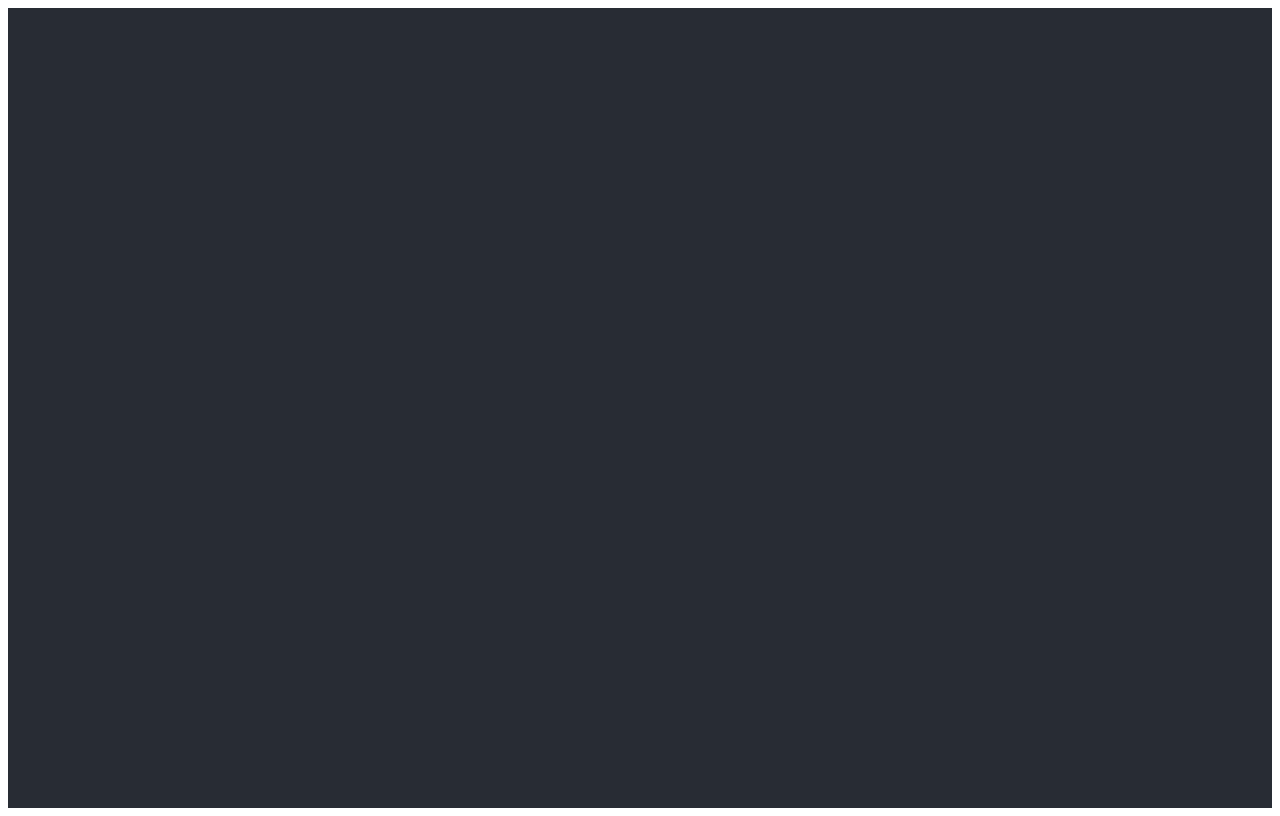
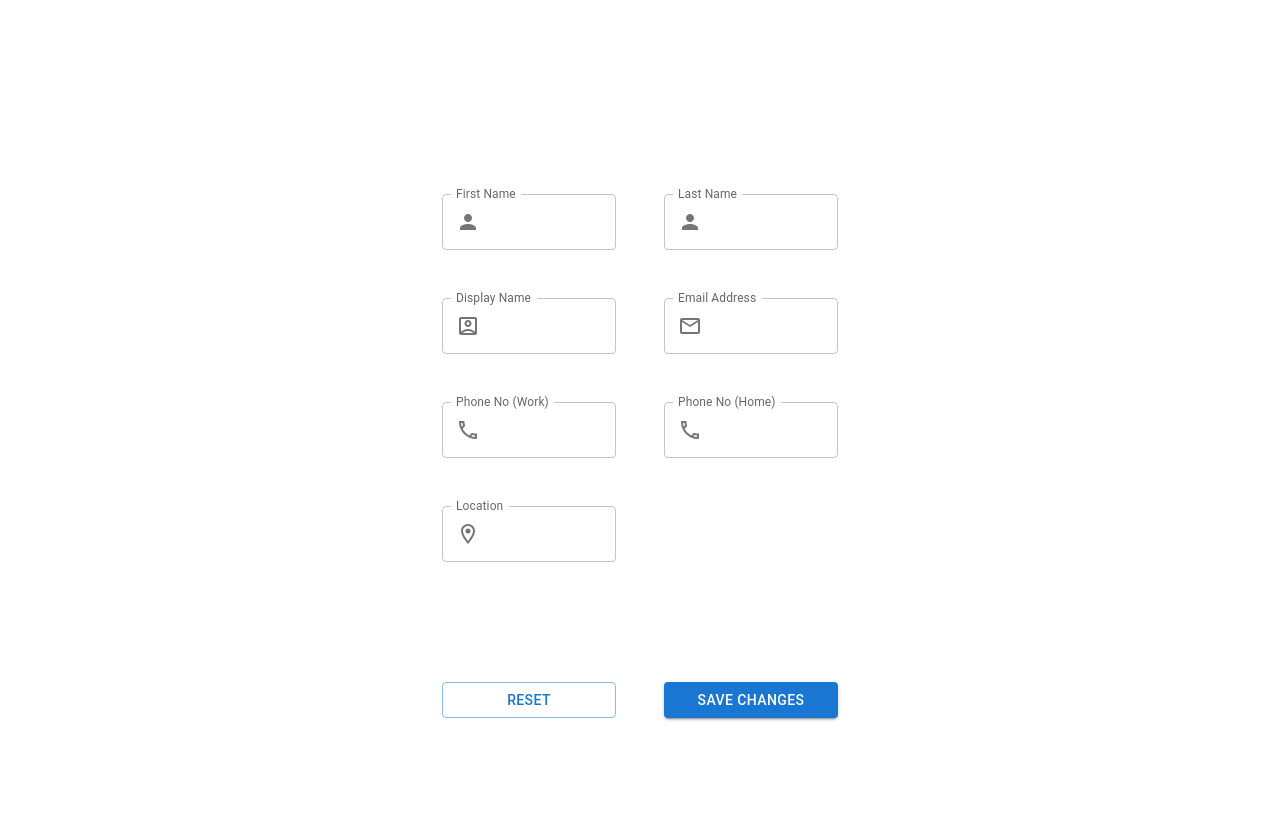
Before and after one commit to hariprasad01/profile-view, a React (Create React App) app: page / in a window 1280 px wide. Built offline with nearby package versions, Linux system fonts and the light colour scheme; no server answers; the database is empty.

Commit message:
Adding the form

```diff
--- a/src/App.css
+++ b/src/App.css
@@ -14,7 +14,6 @@
 }
 
 .App-header {
-  background-color: #282c34;
   min-height: 100vh;
   display: flex;
   flex-direction: column;
--- a/src/App.js
+++ b/src/App.js
@@ -1,9 +1,11 @@
 import './App.css';
+import ProfileForm from './ProfileForm';
 
 function App() {
   return (
     <div className="App">
       <header className="App-header">
+        <ProfileForm/>
       </header>
     </div>
   );
--- /dev/null
+++ b/src/Components/Form/CustomFields/TextInput.js
@@ -0,0 +1,21 @@
+import TextField from '@mui/material/TextField';
+import { InputAdornment } from '@mui/material';
+
+export default function TextInput(props) {
+  const { icon, value, ...rest} = props;
+
+  return (
+    <TextField
+      InputProps={{
+        startAdornment: (
+          <InputAdornment position="start">
+            {icon}
+          </InputAdornment>
+        ),
+      }}
+      fullWidth
+      value = {value || ''}
+      {...rest}
+    />
+  )
+}
--- /dev/null
+++ b/src/Components/Form/Form.js
@@ -0,0 +1,70 @@
+import Button from '@mui/material/Button';
+import Grid from '@mui/material/Grid';
+import Box from '@mui/material/Box';
+import TextInput from './CustomFields/TextInput';
+import {useState, useEffect, useCallback} from 'react'
+
+export default function Form(props) {
+  const { formItems, formData, onSubmit } = props;
+
+  const [localFormData, setLocalFormData] = useState(formData);
+
+  useEffect(() => {
+    setLocalFormData(formData)
+  }, [formData])
+
+  const handleChange = (event) => {
+    const fieldName = event.target.name;
+    const fieldValue = event.target.value;
+    const udpatedFormData = { ...localFormData, [fieldName]: fieldValue}
+    setLocalFormData(udpatedFormData);
+  };
+
+  const handleSubmit = (event) => {
+    event.preventDefault();
+    onSubmit(localFormData);
+  }
+
+  const handleReset = (event) => {
+    event.preventDefault();
+    setLocalFormData(formData);
+  }
+
+  return (
+    <Box component="form" noValidate onSubmit={handleSubmit} onReset={handleReset} sx={{ mt: 8 }}>
+      <Grid container spacing={6}>
+        {
+          formItems.map((item) => {
+            return (
+              <Grid item xs={12} sm={6} key={item.name}>
+                <TextInput {...item} value = {localFormData[item.name]} onChange={handleChange}/>
+              </Grid>
+            )
+          })
+        }
+      </Grid>
+      <Grid container spacing={6} sx={{ mt: 6 }}>
+        <Grid item xs={12} sm={6}>
+          <Button
+            fullWidth
+            type="reset"
+            variant="outlined"
+            sx={{ mt: 3, mb: 2 }}
+          >
+            Reset
+          </Button>
+        </Grid>
+        <Grid item xs={12} sm={6}>
+          <Button
+            fullWidth
+            type="submit"
+            variant="contained"
+            sx={{ mt: 3, mb: 2 }}
+          >
+            Save Changes
+          </Button>
+        </Grid>
+      </Grid>
+    </Box>
+  )
+}
--- /dev/null
+++ b/src/ProfileForm.js
@@ -0,0 +1,84 @@
+import { useEffect, useState } from 'react';
+import CssBaseline from '@mui/material/CssBaseline';
+import Box from '@mui/material/Box';
+import Container from '@mui/material/Container';
+import { createTheme, ThemeProvider } from '@mui/material/styles';
+import PersonIcon from '@mui/icons-material/Person';
+import MailOutlineIcon from '@mui/icons-material/MailOutline';
+import AccountBoxOutlinedIcon from '@mui/icons-material/AccountBoxOutlined';
+import LocalPhoneOutlinedIcon from '@mui/icons-material/LocalPhoneOutlined';
+import LocationOnOutlinedIcon from '@mui/icons-material/LocationOnOutlined';
+import Form from './Components/Form/Form';
+import {getUserById, updateUserDetails} from './api'
+
+const theme = createTheme();
+
+const profileFormItems = [
+  {
+    name: 'firstName',
+    label: "First Name",
+    icon: <PersonIcon />
+  },
+  {
+    name: 'lastName',
+    label: "Last Name",
+    icon: <PersonIcon />
+  },
+  {
+    name: 'displayName',
+    label: "Display Name",
+    icon: <AccountBoxOutlinedIcon />
+  },
+  {
+    name: 'email',
+    label: "Email Address",
+    icon: <MailOutlineIcon />
+  },
+  {
+    name: 'workNo',
+    label: "Phone No (Work)",
+    icon: <LocalPhoneOutlinedIcon />
+  },
+  {
+    name: 'homeNo',
+    label: "Phone No (Home)",
+    icon: <LocalPhoneOutlinedIcon />
+  },
+  {
+    name: 'location',
+    label: "Location",
+    icon: <LocationOnOutlinedIcon />
+  }
+]
+
+export default function ProfileForm() {
+  const [formData, setFormData] = useState({})
+
+  useEffect(() => {
+    getUserById('JYzT4N6pxfDBaxu5uru3').then(data => {
+      setFormData(data);
+    })
+  }, [])
+
+  const handleSubmit = (udpatedFormData) => {
+    updateUserDetails('JYzT4N6pxfDBaxu5uru3', udpatedFormData);
+  };
+
+  return (
+    <ThemeProvider theme={theme}>
+      <Container component="main" maxWidth="xs">
+        <CssBaseline />
+        <Box
+          sx={{
+            marginTop: 8,
+            display: 'flex',
+            flexDirection: 'column',
+            alignItems: 'center',
+          }}
+        >
+          <Form formItems={profileFormItems} formData={formData} onSubmit={handleSubmit} onReset={handleSubmit}></Form>
+        </Box>
+      </Container>
+    </ThemeProvider>
+  );
+}
```
Also changed, not shown: package.json (+7 -0 lines), 1 other file (tests, documents, lock files or other folders).
